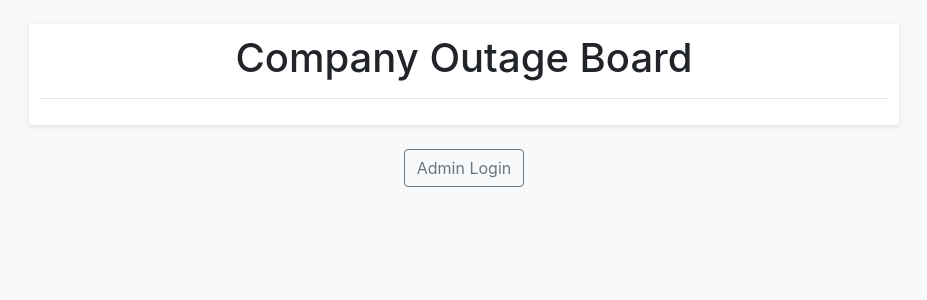
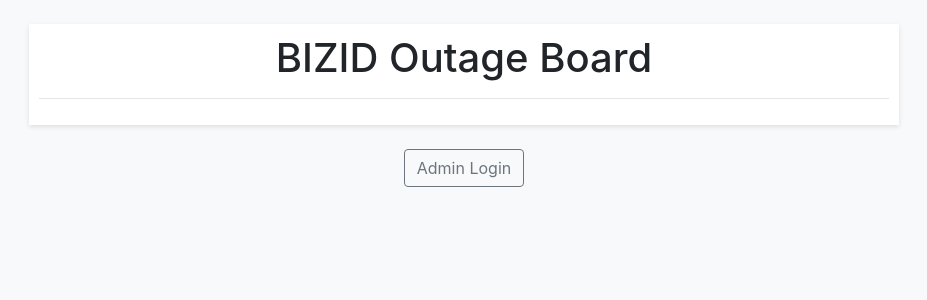
Before and after one commit to Jakexdd/Project, a Flask app: page / in a window 1280 px wide. Shown: the top 300 px of the page, without its empty margins (176-1103 px from the left). Run offline with Flask 3, Linux system fonts and the light colour scheme; parts of the project's set-up code (start-up, migrations or seed data) failed here and were passed over; some libraries are stand-ins or nearby versions.

Commit message:
Name Change pt2

```diff
--- a/flask-docker-app/templates/index.html
+++ b/flask-docker-app/templates/index.html
@@ -55,7 +55,7 @@
 
   <div class="container mt-4">
     <div class="sticky-header">
-      <h1 class="text-center mb-3">Company Outage Board</h1>
+      <h1 class="text-center mb-3">BIZID Outage Board</h1>
       <hr>
       {% with messages = get_flashed_messages(with_categories=true) %}
         {% if messages %}
```
